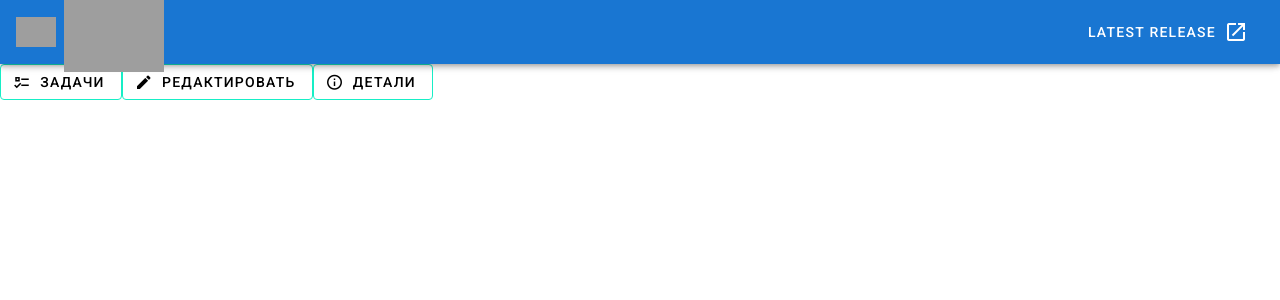
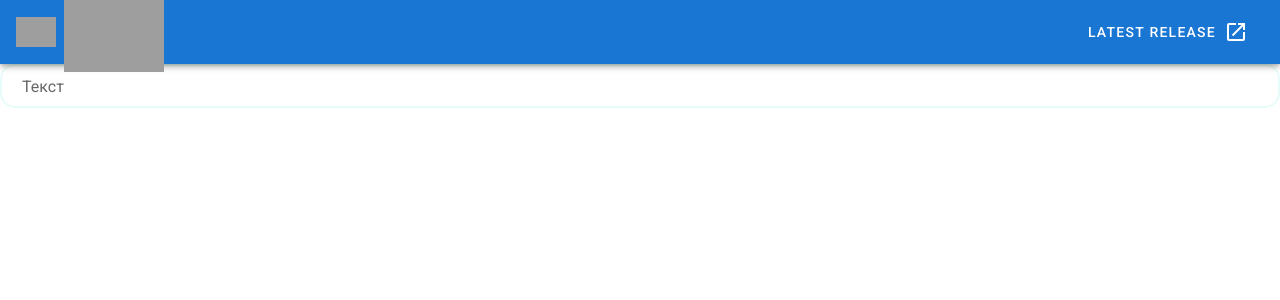
Before and after one commit to LemeshkoNastya/customers-todo, a Vue app: page / in a window 1280 px wide. Shown: the top 300 px of the page. Built offline with nearby package versions, Linux system fonts and the light colour scheme; grey boxes are pictures that could not be loaded.

Commit message:
feat: create component BaseInput and change BaseButton

```diff
--- /dev/null
+++ b/src/assets/styles/main.scss
@@ -0,0 +1 @@
+@import "./variables.scss";
--- /dev/null
+++ b/src/assets/styles/variables.scss
@@ -0,0 +1,3 @@
+$cyan: #1cdab7;
+$cyan-light: rgba(28, 218, 183, 0.1);
+$box-shadow: 5px 5px 20px 0 $cyan-light;
--- a/src/components/BaseButton.vue
+++ b/src/components/BaseButton.vue
@@ -12,9 +12,11 @@ export default {
 </script>
 
 <style lang="scss">
+@import "@/assets/styles/main.scss";
+
 .button {
   background-color: white;
-  border: 1.5px solid #17eec6;
+  border: 1.5px solid $cyan;
   border-radius: 15px;
   width: max-content;
 
@@ -23,12 +25,12 @@ export default {
 
     .v-icon {
       font-size: 20px;
-      color: #17eec6;
+      color: $cyan;
     }
   }
 
   &:hover {
-    background-color: rgb(23, 238, 198, 0.1);
+    background-color: $cyan-light;
 
     .v-btn__content > .v-icon {
       color: black;
--- /dev/null
+++ b/src/components/BaseInput.vue
@@ -0,0 +1,73 @@
+<template>
+  <div class="textfield">
+    <v-text-field
+      v-model="currentText"
+      :label="label"
+      :rules="rules"
+      dense
+      solo
+      clearable
+      color="#1cdab7"
+    ></v-text-field>
+  </div>
+</template>
+
+<script>
+export default {
+  props: ["text", "label", "rules"],
+  data: () => {
+    return {
+      currentText: null,
+    };
+  },
+  watch: {
+    currentText() {
+      this.$emit("update:text", this.currentText || null);
+    },
+    text() {
+      this.currentText = this.text;
+    },
+  },
+  beforeMount() {
+    if (this.text !== null && this.text !== "") {
+      this.currentText = this.text;
+    }
+  },
+};
+</script>
+
+<style lang="scss">
+@import "@/assets/styles/main.scss";
+
+div .textfield {
+  width: 100%;
+
+  &_clickable {
+    cursor: pointer;
+  }
+
+  .v-text-field.v-text-field--solo:not(.v-text-field--solo-flat) {
+    & > .v-input__control > .v-input__slot {
+      margin: 0;
+      padding: 0 10px;
+      box-shadow: none;
+      border: 2px solid $cyan-light;
+      border-radius: 15px;
+
+      .v-text-field__slot {
+        padding: 0 20px 0 10px;
+        min-height: 40px;
+
+        .v-label {
+          margin-left: 10px;
+        }
+      }
+    }
+
+    &.v-input--is-focused > .v-input__control > .v-input__slot {
+      border: 2px solid $cyan-light;
+      box-shadow: $box-shadow;
+    }
+  }
+}
+</style>
--- a/src/views/Home.vue
+++ b/src/views/Home.vue
@@ -1,16 +1,19 @@
 <template>
   <div class="users">
-    <BaseButton :text="'Задачи'" :icon="'mdi-format-list-checks'" />
-    <BaseButton :text="'Редактировать'" :icon="'mdi-pencil'" />
-    <BaseButton :text="'Детали'" :icon="'mdi-information-outline'" />
+    <BaseInput :text.sync="currentText" :label="'Текст'" />
   </div>
 </template>
 
 <script>
-import BaseButton from "@/components/BaseButton.vue";
+import BaseInput from "@/components/BaseInput.vue";
 
 export default {
   name: "Home",
-  components: { BaseButton },
+  components: { BaseInput },
+  data() {
+    return {
+      currentText: null,
+    };
+  },
 };
 </script>
```
